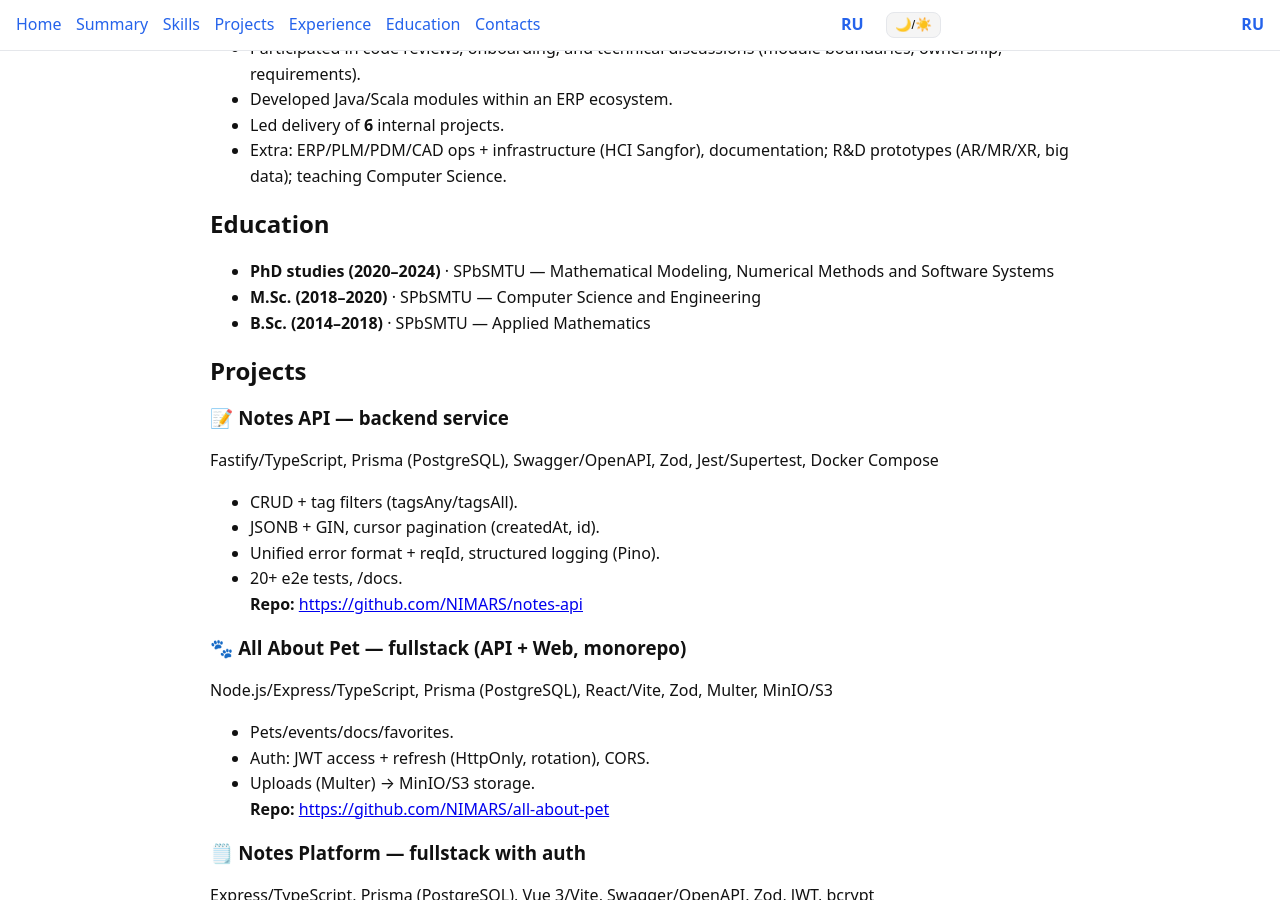
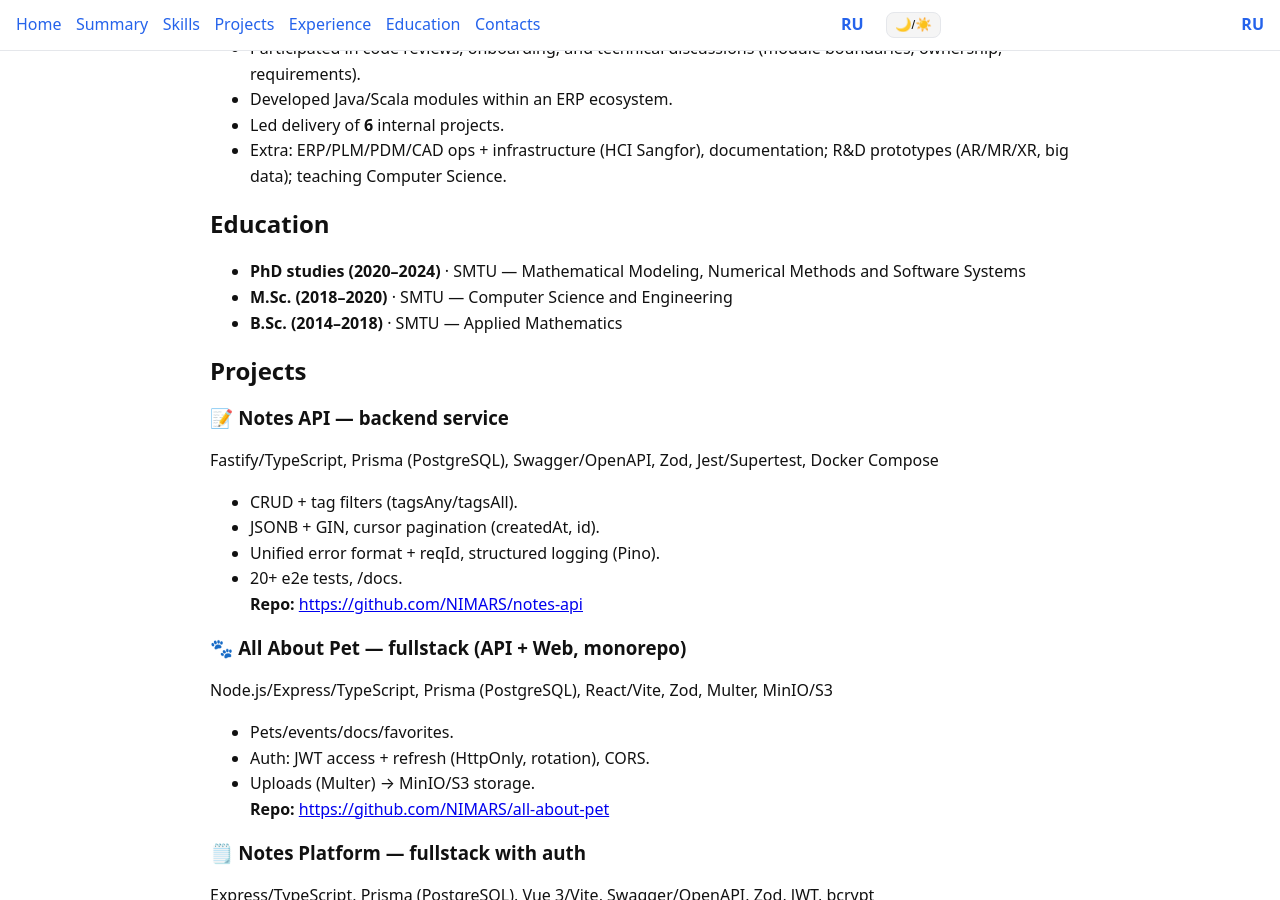
Before and after one commit to NIMARS/nimars.github.io, a Jekyll site: the page built from en/index.md, in a window 1280 px wide and 900 px high, scrolled down 783 px. Built offline with Jekyll 4.4.1, drawn with Linux system fonts in a browser that asks for light colours.

Commit message:
Correct university abbreviation in education section
Updated university abbreviation from SPbSMTU to SMTU in education section.

```diff
--- a/en/index.md
+++ b/en/index.md
@@ -36,9 +36,9 @@ og_image: /assets/img/og-en.png
 
 ## Education
 
-- **PhD studies (2020–2024)** · SPbSMTU — Mathematical Modeling, Numerical Methods and Software Systems
-- **M.Sc. (2018–2020)** · SPbSMTU — Computer Science and Engineering
-- **B.Sc. (2014–2018)** · SPbSMTU — Applied Mathematics
+- **PhD studies (2020–2024)** · SMTU — Mathematical Modeling, Numerical Methods and Software Systems
+- **M.Sc. (2018–2020)** · SMTU — Computer Science and Engineering
+- **B.Sc. (2014–2018)** · SMTU — Applied Mathematics
 
 ## Projects {#projects}
 
```
